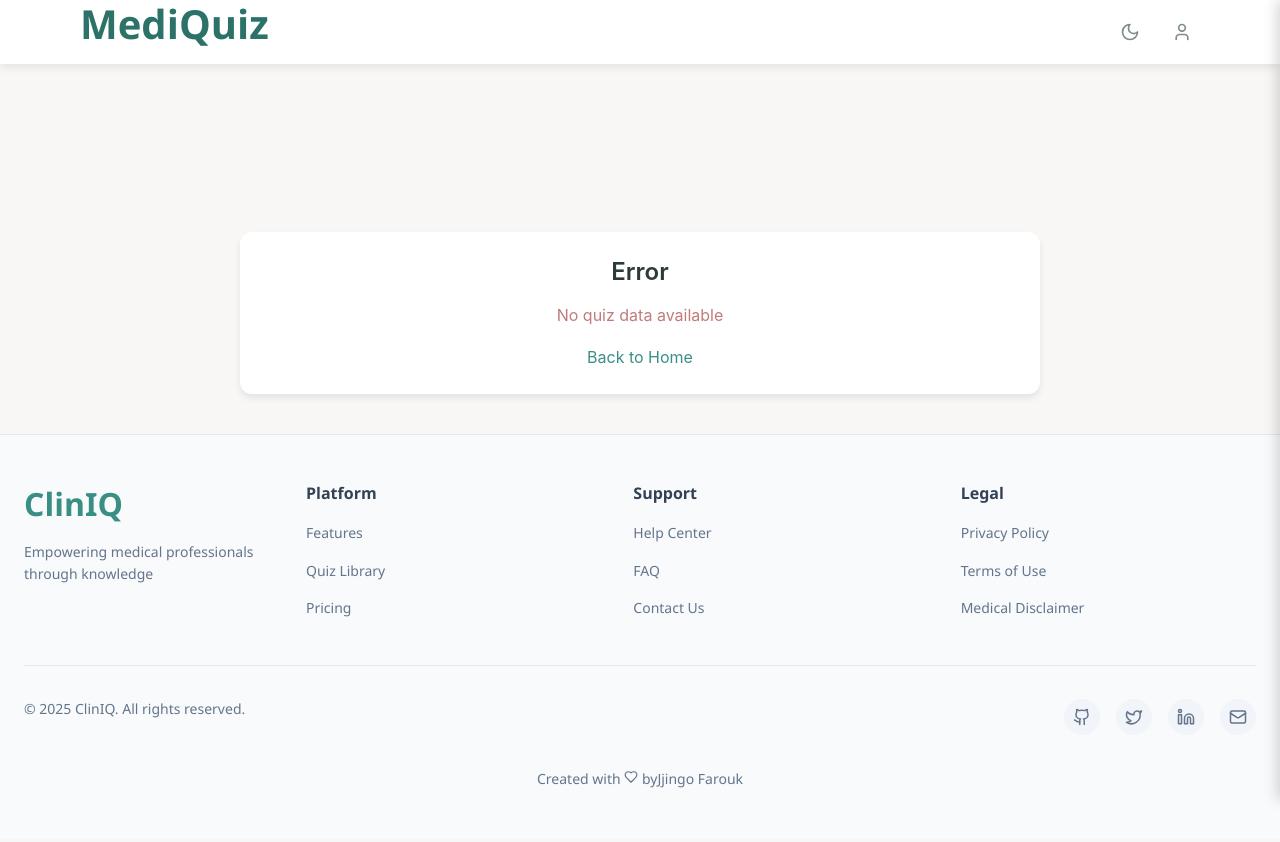
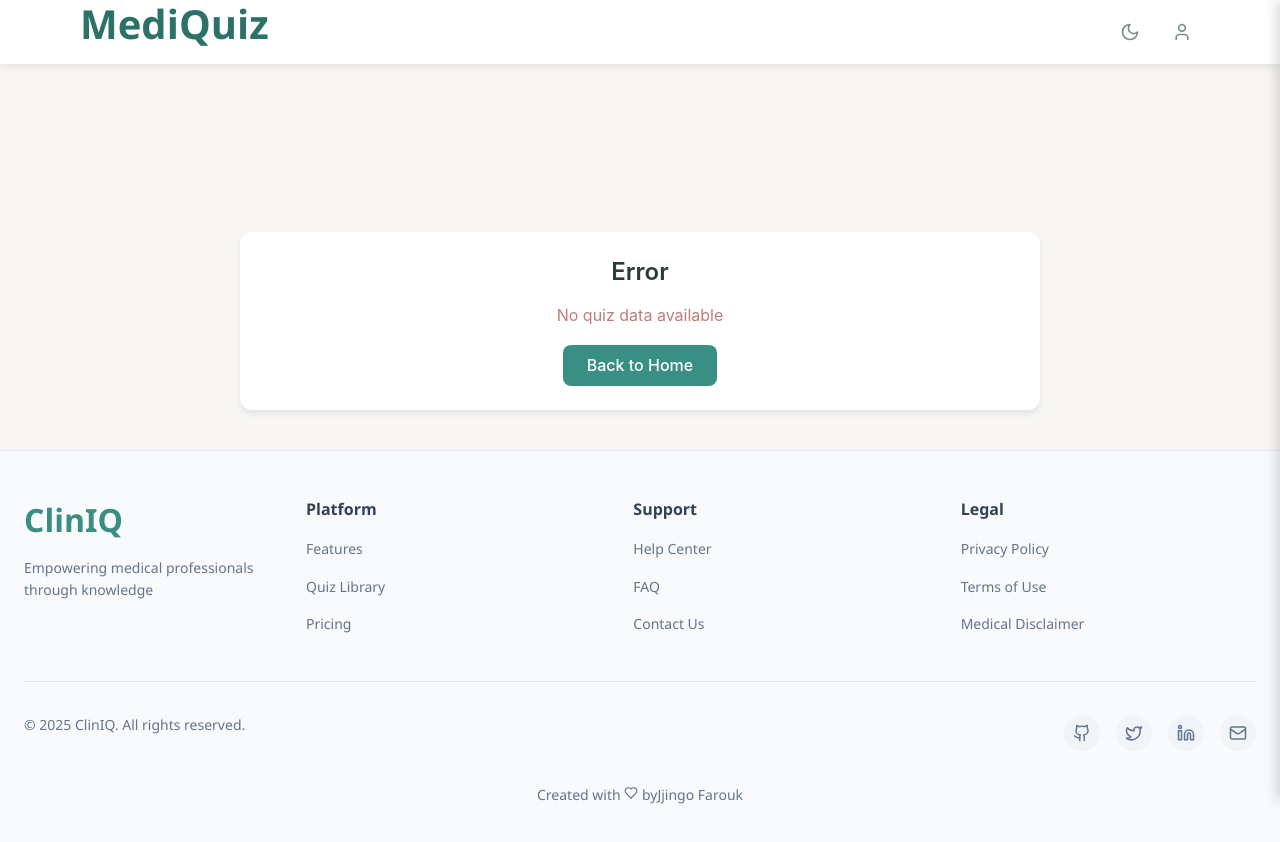
Before and after one commit to jjingofarouk/mcq, a React (Create React App) app in the folder mcq/: page /results in a window 1280 px wide. Shown: the top 842 px of the page. Built offline with nearby package versions, Linux system fonts and the light colour scheme.

Commit message:
Update Results.js

```diff
--- a/mcq/src/components/Results.js
+++ b/mcq/src/components/Results.js
@@ -1,8 +1,9 @@
+// src/components/Results.js
 import React, { useEffect } from 'react';
 import { useLocation, Link } from 'react-router-dom';
 import ReviewAnswers from './ReviewAnswers';
 import UserProfile from './UserProfile';
-import '../styles/Results.css'; // Assuming you have a separate CSS file
+import '../styles/Results.css';
 
 function Results() {
   const { state } = useLocation();
@@ -14,31 +15,27 @@
     onQuizComplete
   } = state || {};
 
-  // Prevent division by zero and handle edge cases
   const percentage = total > 0 ? ((score / total) * 100).toFixed(1) : 0;
-  const passingThreshold = 70; // Define passing threshold (could be a prop)
+  const passingThreshold = 70;
 
-  // Add effect to handle quiz completion
   useEffect(() => {
     if (onQuizComplete && typeof onQuizComplete === 'function') {
       onQuizComplete({ score, total, percentage });
     }
   }, [score, total, percentage, onQuizComplete]);
 
-  // Helper function to determine result status
   const getResultStatus = () => {
     if (percentage >= 80) return 'Excellent';
     if (percentage >= passingThreshold) return 'Good';
     return 'Needs Improvement';
   };
 
-  // Prevent rendering if no questions exist
   if (!questions.length || !total) {
     return (
       <div className="results-container error">
         <h3>Error</h3>
         <p>No quiz data available</p>
-        <Link to="/">Back to Home</Link>
+        <Link to="/" className="btn btn-primary">Back to Home</Link>
       </div>
     );
   }
@@ -75,7 +72,7 @@
         <ReviewAnswers
           answers={answers}
           questions={questions}
-          showExplanations // Add prop for medical explanations
+          showExplanations
         />
       </section>
 
```
